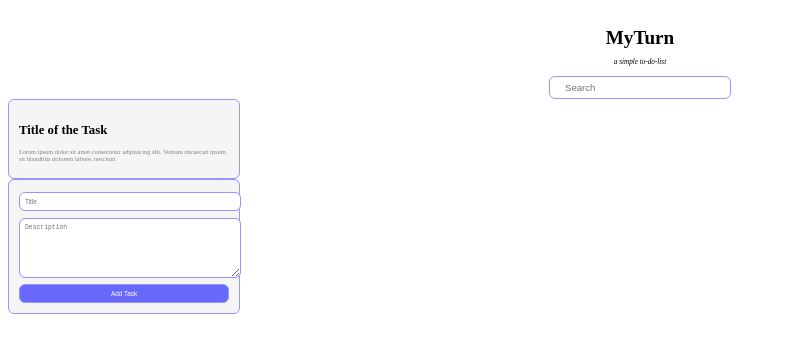
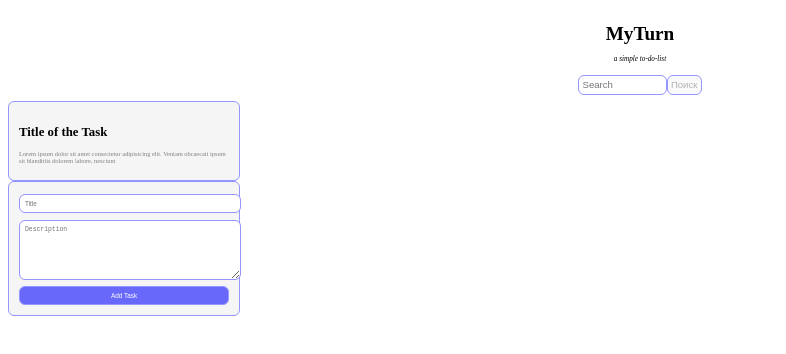
Before and after one commit to trshmdo/to-do-list, a React app: page / in a window 1280 px wide. Shown: the top 354 px of the page, without its empty margins (0-786 px from the left). Built offline with nearby package versions, Linux system fonts and the light colour scheme.

Commit message:
changed search component

```diff
--- a/src/components/header/styles.module.css
+++ b/src/components/header/styles.module.css
@@ -2,8 +2,7 @@
   box-sizing: border-box;
   width: 100vm;
   text-align: center;
-  padding-top: 10px;
-  padding-bottom: 10px;
+  padding: 0.4rem;
 }
 
 .container > span {
--- a/src/components/search/index.tsx
+++ b/src/components/search/index.tsx
@@ -2,10 +2,11 @@ import * as styles from "./styles.module.css"
 
 export default function Search() {
   return (
-    <>
-      <div className={styles.container}>
-        <input name="search" placeholder="Search" />
-      </div>
-    </>
+    <div className={styles.container}>
+      <form>
+        <input type="text" placeholder="Search" />
+        <button disabled>Поиск</button>
+      </form>
+    </div>
   )
 }
--- a/src/components/search/styles.module.css
+++ b/src/components/search/styles.module.css
@@ -1,10 +1,20 @@
-.container input {
-  display: block;
-  margin: 0 auto;
-  width: 160px;
+.container {
+  padding: 0.4rem;
+}
+
+.container > form {
+  display: flex;
+  justify-content: center;
+}
+
+.container input,
+.container button {
+  padding: 0.2rem;
   font-size: 0.6rem;
-  padding: 5px;
-  padding-left: 15px;
   border-radius: 6px;
   border: 1px solid rgb(149, 149, 255);
 }
+
+.container input {
+  width: 5rem;
+}
```
Also changed, not shown: src/components/progress/index.tsx (added, +15 -0 lines), src/components/progress/styles.module.css (added).
